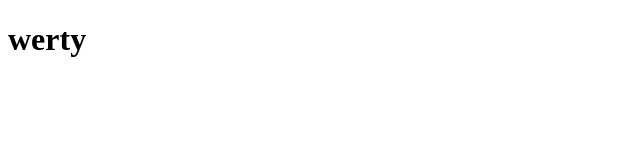
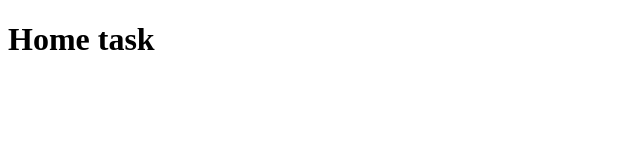
Before and after one commit to OksanaPolyn/goit-markup-hw-01_2, a plain HTML site: page index.html in a window 1280 px wide. Shown: the whole page, without its empty margins (0-640 px from the left). Drawn offline with Linux system fonts and the light colour scheme.

Commit message:
Update index.html

```diff
--- a/index.html
+++ b/index.html
@@ -7,6 +7,6 @@
     <title>Document</title>
 </head>
 <body>
-    <h1>  werty </h1>
+    <h1>  Home task </h1>
 </body>
 </html>
```
